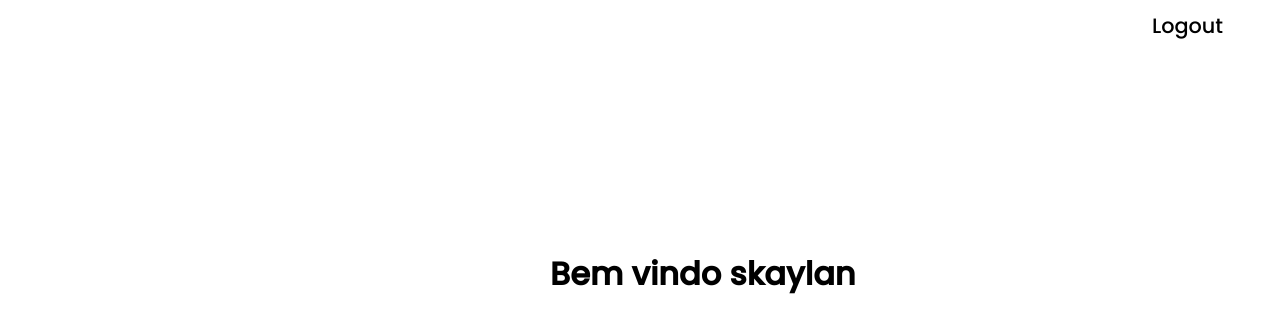
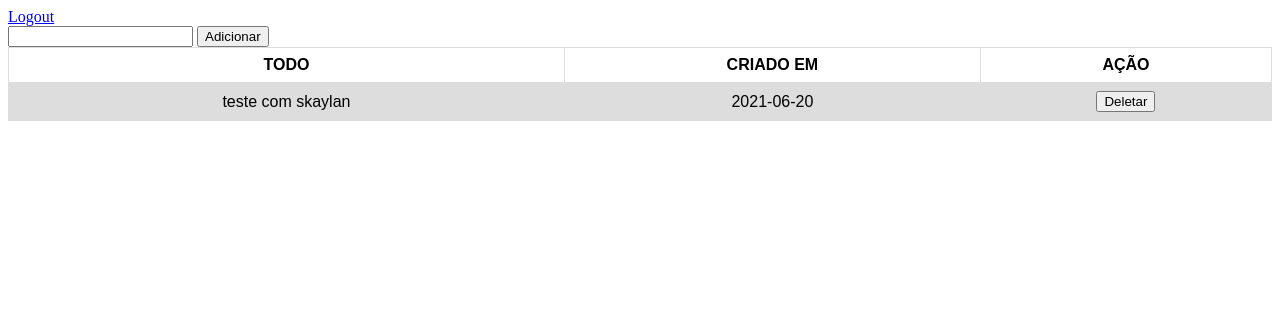
Before and after one commit to Skaylan/sistema_de_registro_e_login, a Flask app: page /user in a window 1280 px wide. Shown: the top 333 px of the page. Run offline with Flask 2, Linux system fonts and the light colour scheme; a user stored in the database is signed in; data comes from the database, SQL or seed files in the repository; both versions use the stored data as it was after the commit.

Commit message:
add some project utilities

```diff
--- a/app.py
+++ b/app.py
@@ -14,6 +14,8 @@ app.secret_key = os.getenv('SECRET_KEY')
 @app.route('/')
 @app.route('/index')
 def index():
+    if 'user' in session:
+        return redirect(url_for('user'))
     return render_template('index.html')
 
 @app.route('/login', methods=['GET', 'POST'])
@@ -42,7 +44,14 @@ def login():
 def user():
     if 'user' in session:
         user = session['user']
-        return render_template('user.html', user=user)
+        db = sqlite3.connect('todo.db')
+        cursor = db.cursor()
+        cursor.execute(f"SELECT * FROM {user};")
+        todo_list = cursor.fetchall()
+        cursor.close()
+        print(session['user'])
+
+        return render_template('user.html', user=user, todo=todo_list)
     else:
         return redirect(url_for('login'))
 
@@ -68,6 +77,7 @@ def register():
             password = request.form['password']
             db = sqlite3.connect('database.db')
             cursor = db.cursor()
+            cursor.execute('CREATE TABLE IF NOT EXISTS users(id INTEGER NOT NULL PRIMARY KEY AUTOINCREMENT, username TEXT NOT NULL, password TEXT NOT NULL)')
             try:
                 cursor.execute('INSERT INTO users VALUES(NULL, ?, ?)', (username, password))
                 flash('Registrado com sucesso, agora você pode logar!')
@@ -75,8 +85,41 @@ def register():
                 if erro.__cause__ == None:
                     flash('Usuario já existe, tente outro.')
             db.commit()
+
+            db2 = sqlite3.connect('todo.db')
+            cursor2 = db2.cursor()
+            cursor2.execute(f"CREATE TABLE IF NOT EXISTS {username}(id INTEGER NOT NULL PRIMARY KEY AUTOINCREMENT,todo TEXT NOT NULL,createdAt DATETIME DEFAULT(GETDATE()))")
+            db2.commit()
+
     return render_template('register.html')
 
 
+
+@app.route('/post', methods=['GET', 'POST'])
+def post():
+    db = sqlite3.connect('todo.db')
+    cursor = db.cursor()
+
+    if request.method == 'POST':
+        todo = request.form['add-todo']
+        print(todo)
+        cursor.execute(f"INSERT INTO {session['user']} VALUES(NULL, ?, date('now'))", (todo,))
+        cursor.close()
+        db.commit()
+        return redirect(url_for('user'))
+
+
+@app.route('/deletar', methods=['POST'])
+def deletar():
+    if request.method == 'POST':
+        req = request.form['deletar']
+        print(req)
+        db = sqlite3.connect('todo.db')
+        cursor = db.cursor()
+        cursor.execute(f"DELETE FROM todo WHERE id='{req}'")
+        cursor.close()
+        db.commit()
+        return redirect(url_for('user'))
+
 if __name__ == '__main__':
     app.run(debug=True)
--- a/static/style.css
+++ b/static/style.css
@@ -17,6 +17,7 @@ body{
 }
 
 
+/* HEADER SECTION */
 
 header{
     width: 100%;
@@ -60,6 +61,17 @@ a:hover{
     color: white;
 
 }
+
+@media only screen and (max-width: 1000px){
+    .h1-header{
+        position: absolute;
+        left: 10px;
+    }
+}
+
+/* END HEADER SECTION */
+
+
 
 .input{
     width: 300px;
@@ -106,7 +118,7 @@ a:hover{
 .content{
     position: absolute;
     width: 300px;
-    height: 40px;
+    height: 200px;
     top: 200px;
     text-align: center;
     align-items: center;
--- /dev/null
+++ b/static/todo-style.css
@@ -0,0 +1,15 @@
+table {
+    font-family: arial, sans-serif;
+    border-collapse: collapse;
+    width: 100%;
+  }
+
+  td, th {
+    border: 1px solid #dddddd;
+    text-align: center;
+    padding: 8px;
+  }
+
+  tr:nth-child(even) {
+    background-color: #dddddd;
+  }
--- a/templates/base.html
+++ b/templates/base.html
@@ -4,7 +4,7 @@
     <meta charset="UTF-8">
     <meta http-equiv="X-UA-Compatible" content="IE=edge">
     <meta name="viewport" content="width=device-width, initial-scale=1.0">
-    <link rel="stylesheet" href="/static/style.css">
+    {% block link %}{% endblock %}
     <title>{% block title %} {% endblock %}</title>
 </head>
 <body>
--- a/templates/index.html
+++ b/templates/index.html
@@ -1,4 +1,5 @@
 {% extends 'base.html' %}
+{% block link %}<link rel="stylesheet" href="/static/style.css">{% endblock %}
 {% block title %}Index{% endblock %}
 
 {% block header %}
--- a/templates/login.html
+++ b/templates/login.html
@@ -1,4 +1,5 @@
 {% extends 'base.html' %}
+{% block link %}<link rel="stylesheet" href="/static/style.css">{% endblock %}
 {% block title %} Login {% endblock %}
 
 
--- a/templates/register.html
+++ b/templates/register.html
@@ -1,4 +1,5 @@
 {% extends 'base.html' %}
+{% block link %}<link rel="stylesheet" href="/static/style.css">{% endblock %}
 {% block title %}Rigister{% endblock %}
 
 {% block header %}
--- a/templates/user.html
+++ b/templates/user.html
@@ -1,4 +1,5 @@
 {% extends 'base.html' %}
+{% block link %} <link rel="stylesheet" href="/static/todo-style.css"> {% endblock %}
 {% block title %}User Page{% endblock %}
 
 {% block header %}
@@ -6,7 +7,34 @@
 {% endblock %}
 
 {% block content %}
-<h1 class="user-wellcome">Bem vindo {{ user }}</h1>
+    <div class="input">
+        <form action="/post" method="POST">
+            <input type="text" name="add-todo" id="input">
+            <button id="button">Adicionar</button>
+        </form>
+    </div>
+
+    <div class="display">
+        {% for item in todo %}
+            <table>
+                <tr>
+                    <th>TODO</th>
+                    <th>CRIADO EM</th>
+                    <th>AÇÃO</th>
+                </tr>
+                <tr>
+                    <td>{{ item[1] }}</td>
+                    <td>{{ item[2] }}</td>
+                    <td>
+                        <form action="/deletar" method="POST">
+                            <input type="hidden" value="{{ item[0] }}" name="deletar">
+                            <button id="deletar">Deletar</button>
+                        </form>
+                    </td>
+                </tr>
+            </table>
+        {% endfor %}
+    </div>
 
 {% with messages = get_flashed_messages() %}
     {% for msg in messages %}
--- /dev/null
+++ b/teste.sql
@@ -0,0 +1,2 @@
+CREATE TABLE IF NOT EXISTS todo(id INTEGER NOT NULL PRIMARY KEY AUTOINCREMENT,todo TEXT NOT NULL,createdAt DATETIME NOT NULL DEFAULT(GETDATE())
+)
```
Also changed, not shown: database.db (added), static/script.js (added), todo.db (added), 1 other file.
